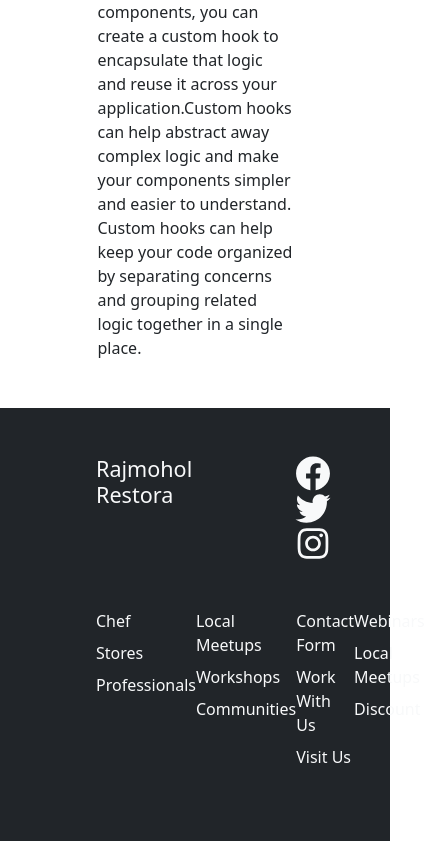
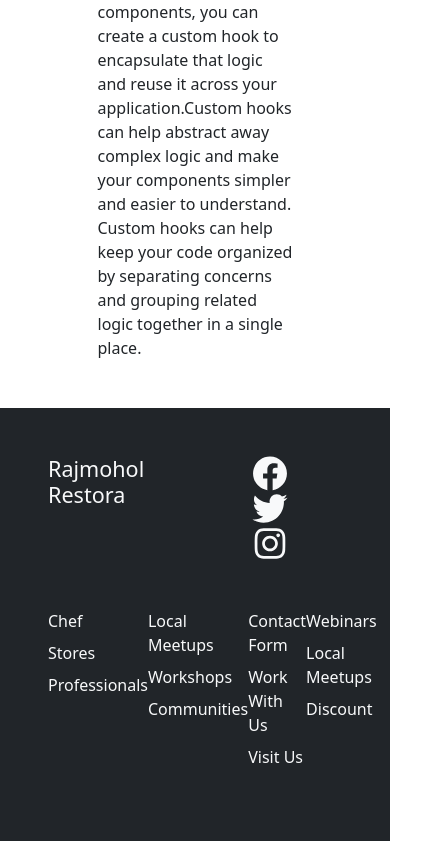
Before and after one commit to Shahadat171/Chef-Hunter, a React (Vite) app: page /blog in a window 390 px wide. Shown: the part 3672-4513 px from the top of the page, 425 px wide, since content can reach past the window. Built offline with nearby package versions, Linux system fonts and the light colour scheme; no server answers.

Commit message:
responsive mobile

```diff
--- a/src/assets/components/Footer/Footer.css
+++ b/src/assets/components/Footer/Footer.css
@@ -8,5 +8,7 @@
    .mobile-main{
     padding-left: 0px;
     padding-right: 0px;
+    padding-top: 0px;
+    padding-bottom: 0px;
    }
   }
--- a/src/assets/components/Footer/Footer.jsx
+++ b/src/assets/components/Footer/Footer.jsx
@@ -4,12 +4,12 @@ import './Footer.css'
 
 const Footer = () => {
   return (
-    <div className="bg-dark text-light px-5 py-5 mobile-main mt-5">
+    <div className="bg-dark text-light  pe-1 py-5 mt-5">
       <div className="d-flex justify-content-between">
-        <div className=" mx-5">
+        <div className="mx-5">
           <h4>Rajmohol Restora</h4>
         </div>
-        <div className=" mx-5">
+        <div className="mx-5">
           <FaFacebook className="me-2" style={{ width: "50px", height: "35px" }}></FaFacebook>
           <FaTwitter className="me-2" style={{ width: "50px", height: "35px" }}></FaTwitter>
           <FaInstagram style={{ width: "50px", height: "35px" }}></FaInstagram>
--- a/src/assets/components/Home/Home.jsx
+++ b/src/assets/components/Home/Home.jsx
@@ -10,7 +10,6 @@ const Home = () => {
             <Header></Header>
             <Outlet></Outlet>
             <Footer></Footer>
-
         </div>
     );
 };
```
